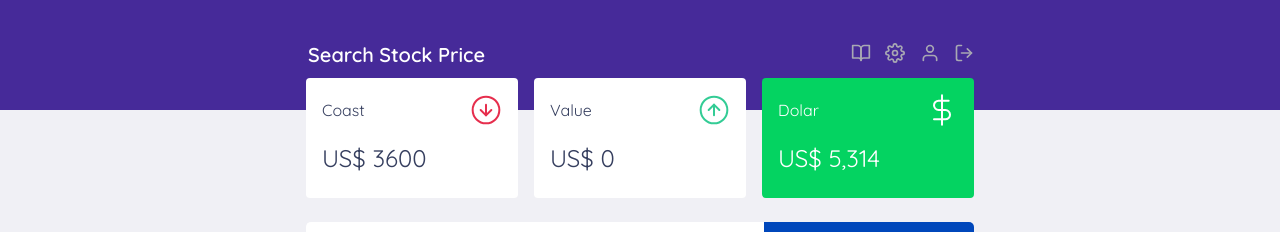
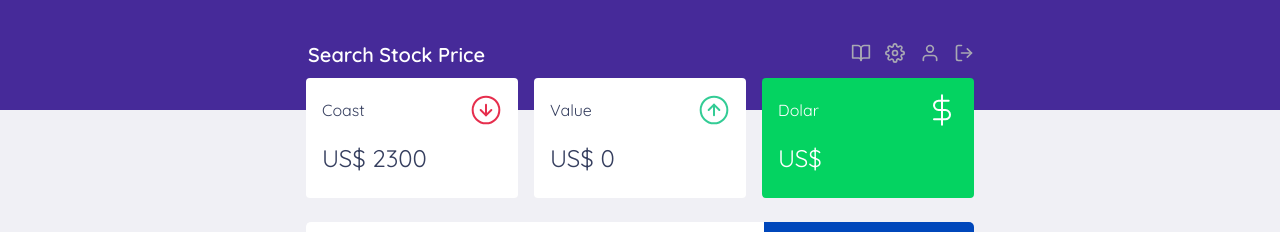
Before and after one commit to razevedocosta/stock-price-app, a React (Create React App) app: page /dashboard in a window 1280 px wide. Shown: the top 232 px of the page. Built offline with nearby package versions, Linux system fonts and the light colour scheme; no server answers; data requests are answered from the project's data file.

Commit message:
api de consulta do valor do dolar

```diff
--- a/db.json
+++ b/db.json
@@ -17,20 +17,12 @@
       "id": 2
     },
     {
-      "company": "PG",
-      "quantity": "10",
-      "price": 130,
-      "dateOrder": "07/04/2021",
-      "type": "buy",
-      "id": 3
-    },
-    {
       "company": "KO",
       "quantity": "3",
       "price": 51,
       "dateOrder": "06/04/2021",
       "type": "buy",
-      "id": 4
+      "id": 3
     },
     {
       "company": "ABNB",
@@ -38,7 +30,7 @@
       "price": 180,
       "dateOrder": "06/04/2021",
       "type": "buy",
-      "id": 5
+      "id": 4
     },
     {
       "company": "XOM",
@@ -46,7 +38,7 @@
       "price": 47,
       "dateOrder": "04/03/2021",
       "type": "buy",
-      "id": 6
+      "id": 5
     },
     {
       "company": "ABNB",
@@ -54,7 +46,7 @@
       "price": 132,
       "dateOrder": "06/05/2021",
       "type": "buy",
-      "id": 7
+      "id": 6
     }
   ]
 }
--- a/src/components/Summary/index.tsx
+++ b/src/components/Summary/index.tsx
@@ -6,15 +6,9 @@ import { OrdersContext } from "../../OrdersContext";
 
 import { Container } from './styles';
 
-interface Company {
-    symbol: string;
-    companyName: string;
-    latestPrice: number;
-    logo: string;
-}
-
 export function Summary() {
     const { orders } = useContext(OrdersContext);
+    const [dolar, setDolar] = useState('');
 
     const summary = orders.reduce((acc, order) => {
         if (order.type === 'buy') {
@@ -30,9 +24,21 @@ export function Summary() {
         coast: 0,
         value: 0,
         total: 0,
-    })
+    });
 
+    const url = "https://economia.awesomeapi.com.br/json/USD-BRL"
+        fetch(url).then((res)=>{
+            return res.json()
+        }).then((data)=>{
+            setDolar(data[0].high)
+        })
 
+    // useEffect(() => {
+    //     axios.get("https://economia.awesomeapi.com.br/last/USD-BRL")
+    //     .then((response) => {
+    //         console.log(response.data)
+    //     })
+    // }, []);
 
     return (
         <Container>
@@ -51,7 +57,7 @@ export function Summary() {
                     <img src={incomeImg} alt="" />
                 </header>
 
-                <strong>US$ {summary.value}</strong>
+                <strong>US$ {summary.coast * Number(dolar)}</strong>
             </div>
 
             <div className="highlight-background">
@@ -60,7 +66,7 @@ export function Summary() {
                     <img src={totalImg} alt="" />
                 </header>
 
-                <strong>US$ 5,314</strong>
+                <strong>US$ {dolar}</strong>
             </div>
         </Container>
     )
```
Also changed, not shown: 1 other file (tests, documents, lock files or other folders).
